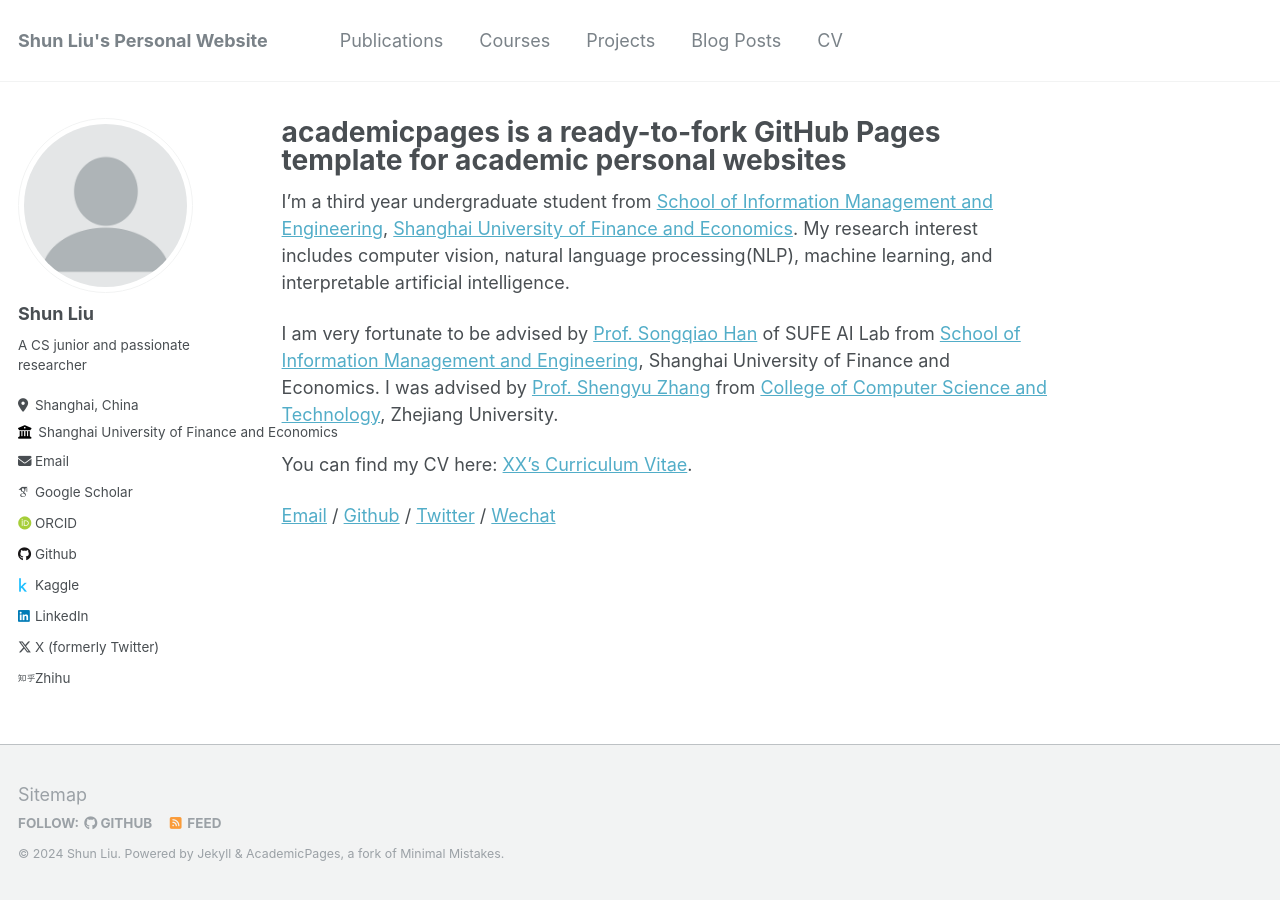
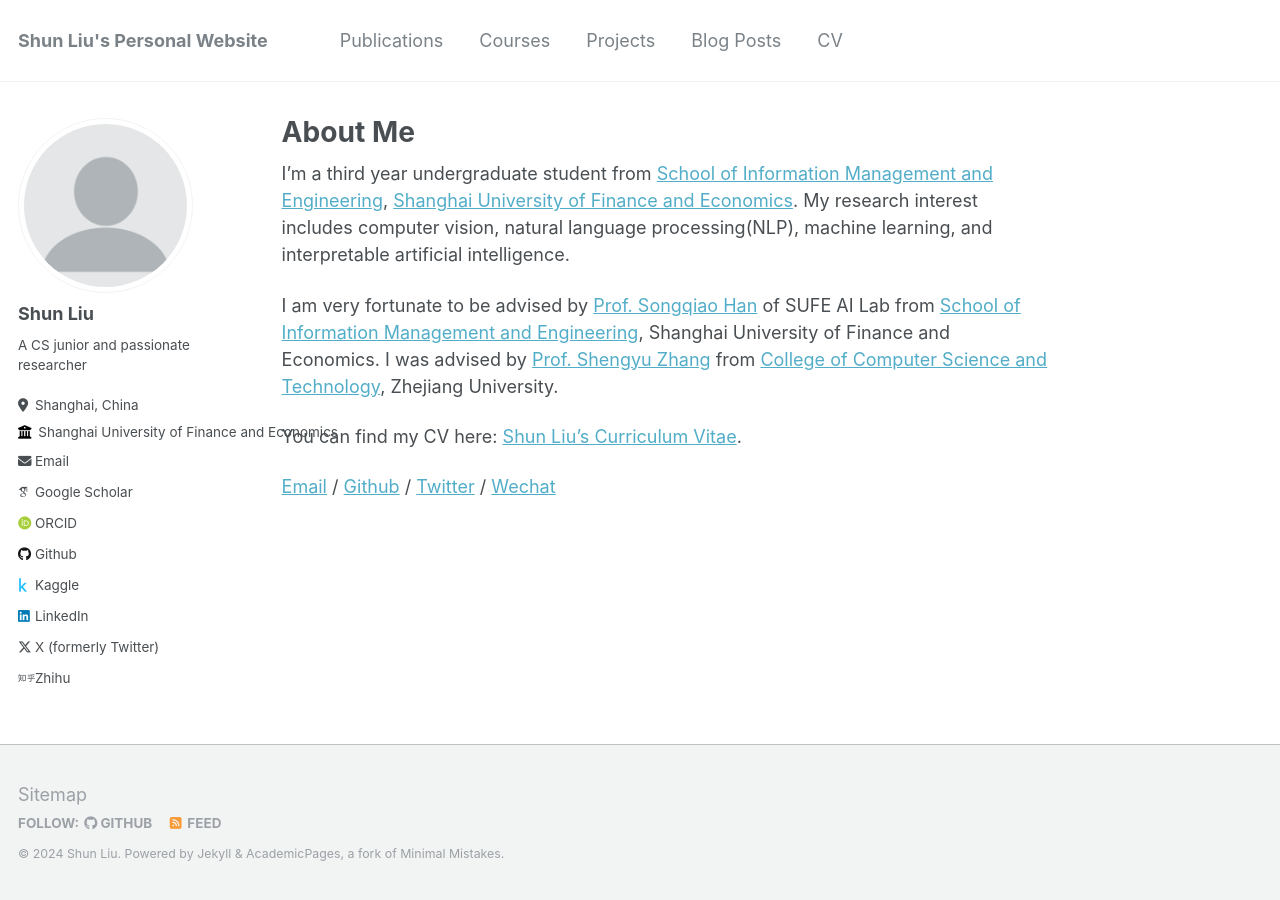
Before and after one commit to shunliu01/shunliu01.github.io, a Jekyll site: the page built from _pages/about.md, in a window 1280 px wide. Built offline with Jekyll 4.4.1, drawn with Linux system fonts in a browser that asks for light colours; some web fonts are replaced.

Commit message:
Update about.md

```diff
--- a/_pages/about.md
+++ b/_pages/about.md
@@ -1,6 +1,6 @@
 ---
 permalink: /
-title: "academicpages is a ready-to-fork GitHub Pages template for academic personal websites"
+title: "About Me"
 author_profile: true
 redirect_from:
   - /about/
@@ -10,6 +10,6 @@ I'm a third year undergraduate student from [School of Information Management an
 
 I am very fortunate to be advised by [Prof. Songqiao Han](https://scholar.google.com/citations?hl=en&user=C73EXPMAAAAJ) of SUFE AI Lab from [School of Information Management and Engineering](https://sime.sufe.edu.cn/main.htm), Shanghai University of Finance and Economics. I was advised by [Prof. Shengyu Zhang](https://shengyuzhang.github.io/) from [College of Computer Science and Technology](http://www.en.cs.zju.edu.cn/), Zhejiang University.
 
-You can find my CV here: [XX's Curriculum Vitae](../assets/Curriculum_Vitae.pdf).
+You can find my CV here: [Shun Liu's Curriculum Vitae](../assets/Curriculum_Vitae.pdf).
 
 [Email](mailto:kevinliuleo@gmail.com) / [Github](https://github.com/shunliu01) / [Twitter](https://twitter.com/kevin_leo735) / [Wechat](../images/wechat.jpg)
```
